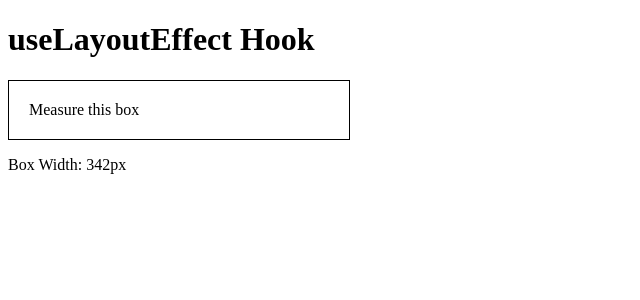
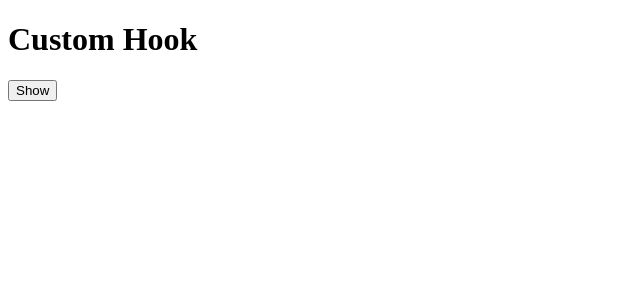
Before and after one commit to abdullahshabir31/React-Learning, a React (Vite) app: page / in a window 1280 px wide. Shown: the top 300 px of the page, without its empty margins (0-640 px from the left). Built offline with nearby package versions, Linux system fonts and the light colour scheme.

Commit message:
Add custom hook example

```diff
--- /dev/null
+++ b/src/10-Hooks/09-custom-hook.jsx
@@ -0,0 +1,27 @@
+import { useState } from "react";
+
+function useToggle(initialValue = false) {
+  const [value, setValue] = useState(initialValue);
+
+  const toggle = () => {
+    setValue((previousValue) => !previousValue);
+  };
+
+  return [value, toggle];
+}
+
+function CustomHook() {
+  const [isVisible, toggleVisibility] = useToggle(false);
+
+  return (
+    <div>
+      <h1>Custom Hook</h1>
+
+      <button onClick={toggleVisibility}>{isVisible ? "Hide" : "Show"}</button>
+
+      {isVisible && <p>This content is visible.</p>}
+    </div>
+  );
+}
+
+export default CustomHook;
--- a/src/App.jsx
+++ b/src/App.jsx
@@ -1,7 +1,7 @@
-import UseLayoutEffect from "./10-Hooks/08-use-layout-effect";
+import CustomHook from "./10-Hooks/09-custom-hook";
 
 function App() {
-  return <UseLayoutEffect />;
+  return <CustomHook />;
 }
 
 export default App;
```
